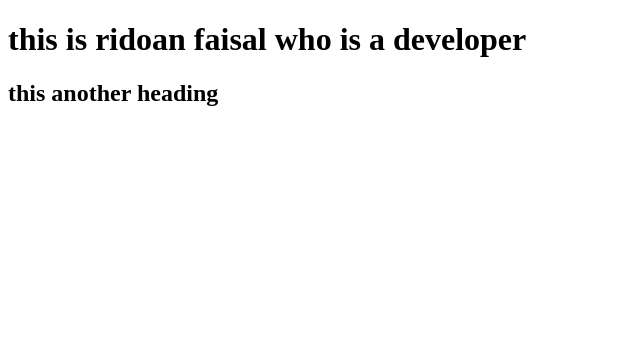
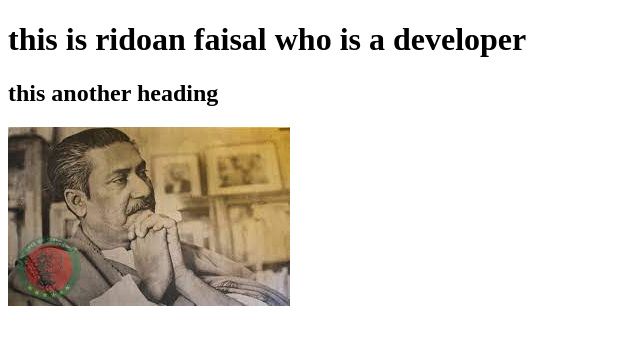
Before and after one commit to Ridoan-faisal/faisalrid, a plain HTML site: page index.html in a window 1280 px wide. Shown: the whole page, without its empty margins (0-640 px from the left). Drawn offline with Linux system fonts and the light colour scheme.

Commit message:
bhangabondu

```diff
--- a/index.html
+++ b/index.html
@@ -9,5 +9,6 @@
 <body>
     <h1>this is ridoan faisal who is a developer</h1>
     <h2>this another heading</h2>
+    <img src="index.jpg">
 </body>
 </html>
```
Also changed, not shown: index.jpg (added).
